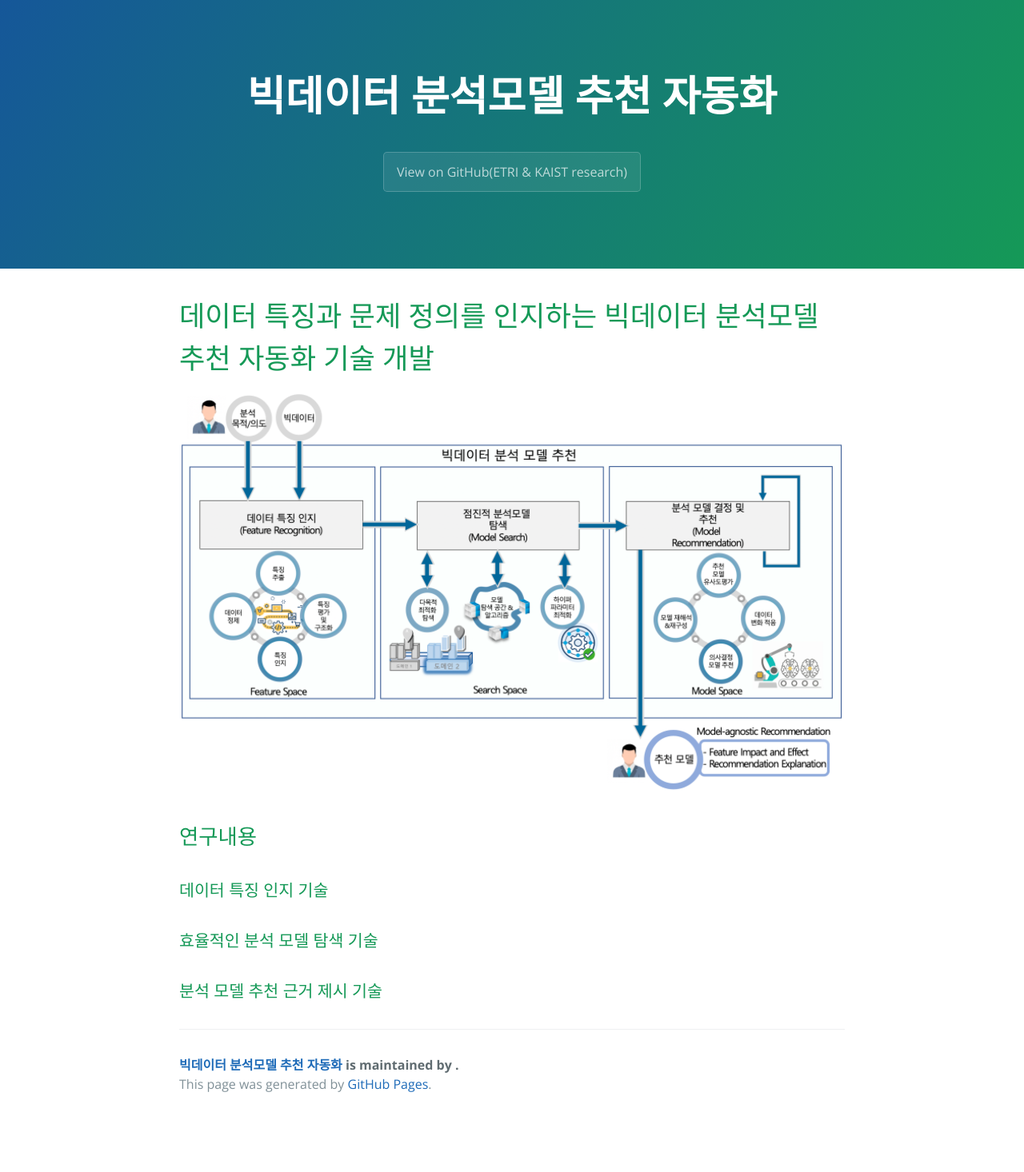
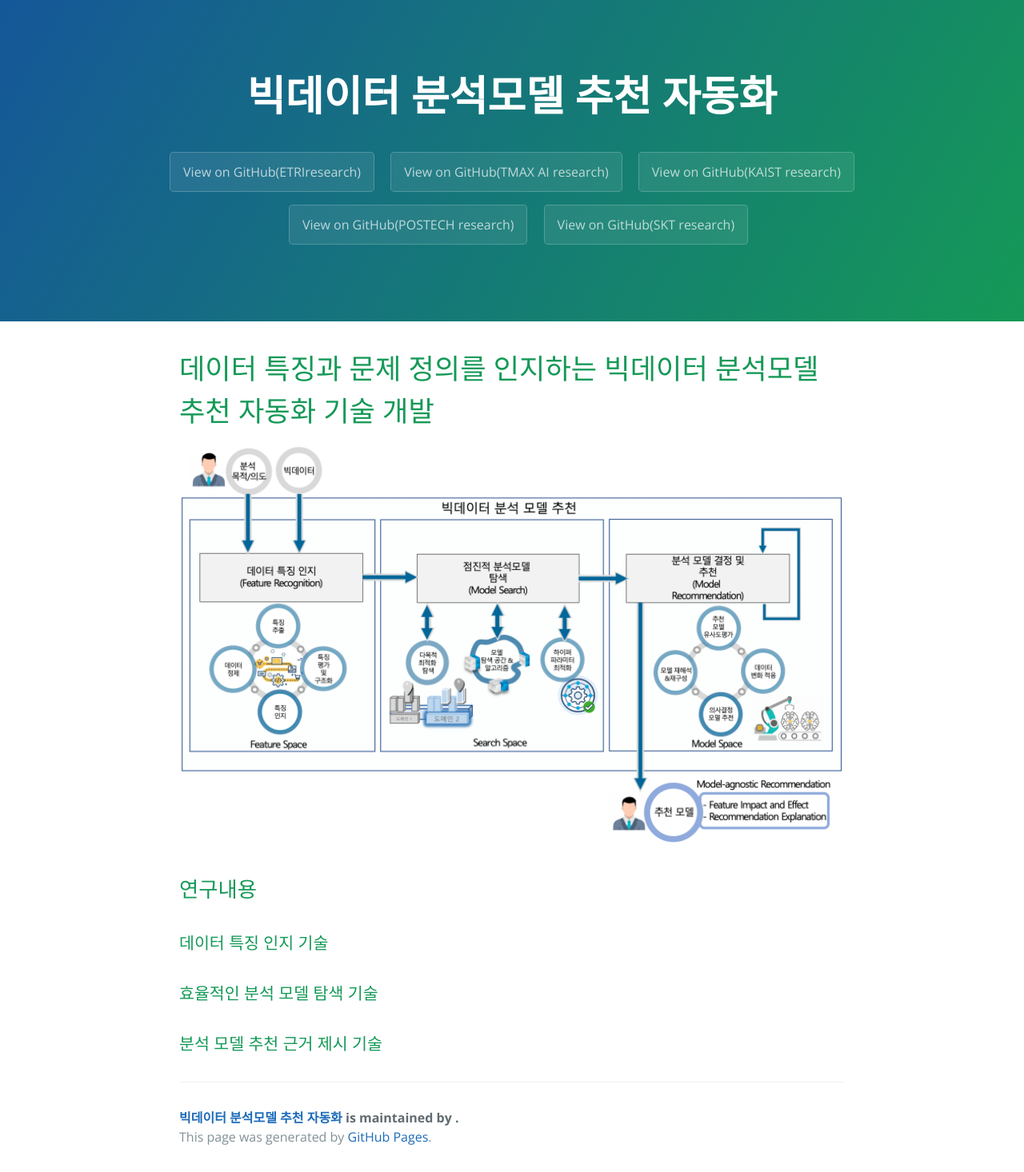
Before and after one commit to ETRI-AUTOML/docs, a Jekyll site: the page built from index.html, in a window 1280 px wide. Shown: the whole page at 80% size. Built offline with Jekyll 4.4.1, drawn with Linux system fonts in a browser that asks for light colours; before the commit the page ends 1400 px from its top, so only the background shows below that.

Commit message:
Update page-header.html

```diff
--- a/_includes/page-header.html
+++ b/_includes/page-header.html
@@ -1,5 +1,9 @@
 <section class="page-header">
   <h1 class="project-name">{{ site.title }}</h1>
   <h2 class="project-tagline">{{ site.tagline }}</h2>
-  <a href="https://github.com/ETRI-AUTOML/survey" class="btn">View on GitHub(ETRI & KAIST research)</a>
+  <a href="https://github.com/ETRI-AUTOML/etri" class="btn">View on GitHub(ETRIresearch)</a>
+  <a href="https://github.com/ETRI-AUTOML/tmax" class="btn">View on GitHub(TMAX AI research)</a>
+  <a href="https://github.com/ETRI-AUTOML/kaist" class="btn">View on GitHub(KAIST research)</a>
+  <a href="https://github.com/ETRI-AUTOML/postech" class="btn">View on GitHub(POSTECH research)</a>
+  <a href="https://github.com/ETRI-AUTOML/skt" class="btn">View on GitHub(SKT research)</a>
 </section>
```
